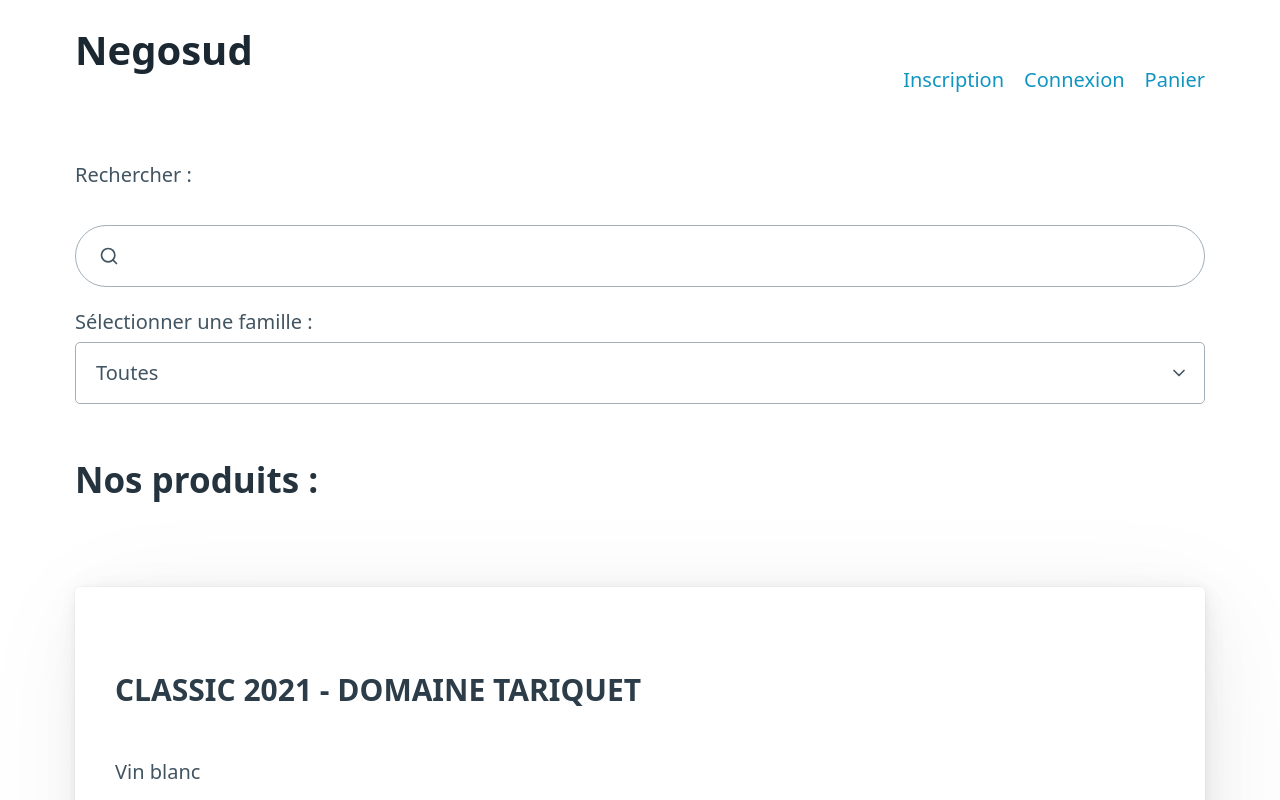
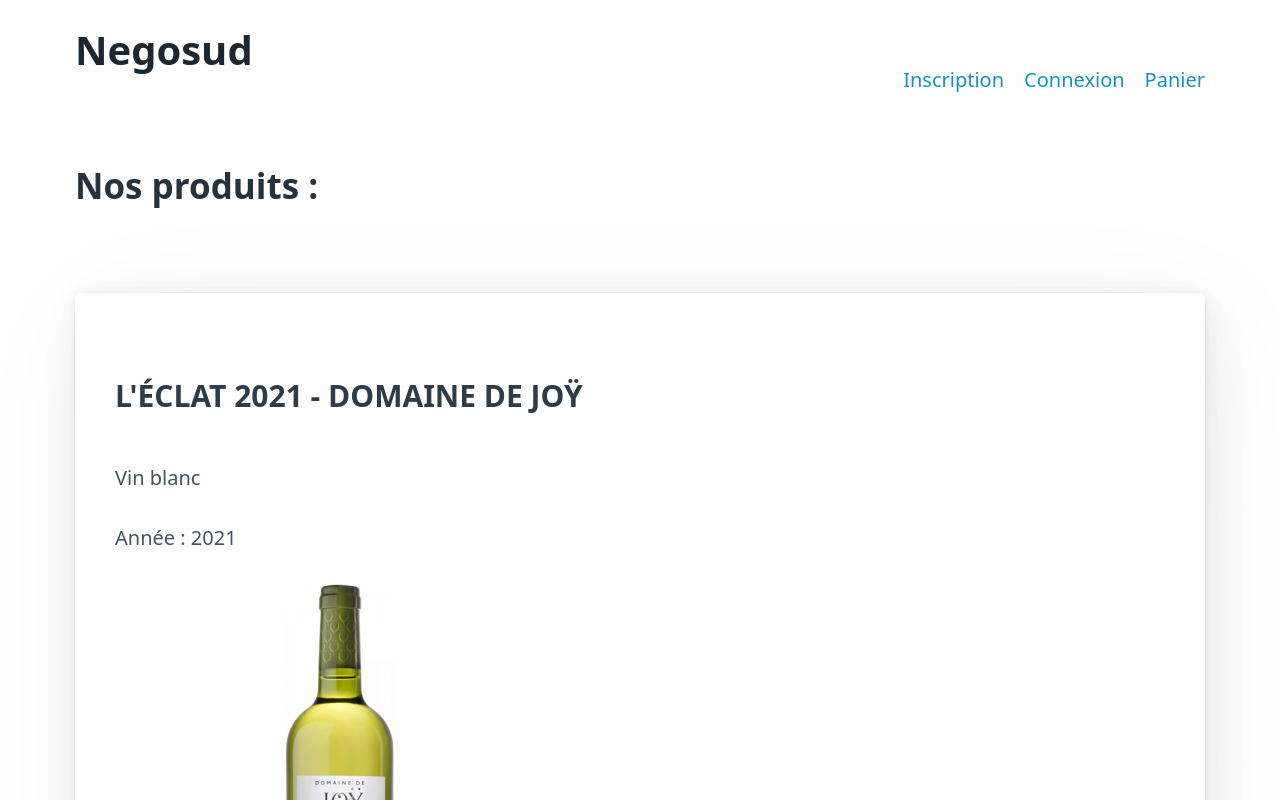
Before and after one commit to kiamiya/Client_Leger_Bacchus, a React (Create React App) app: page / in a window 1280 px wide. Shown: the top 800 px of the page. Built offline with nearby package versions, Linux system fonts and the light colour scheme.

Commit message:
faking products API

```diff
--- a/src/App.js
+++ b/src/App.js
@@ -1,11 +1,24 @@
+// libs
 import { BrowserRouter, Routes, Route } from "react-router-dom";
 
+// composants
 import Accueil from "./pages/Accueil";
 import Panier from "./pages/Panier";
 import Articles from "./pages/Articles";
 
+// données dummy
+import { users } from "./dummy_data/users";
+import { products } from "./dummy_data/products";
+
+// variables globales
+import { context } from "./context";
+
+const user = {};
+const basket = [];
+
 const App = () => {
   return (
+    <context.Provider value={{ user, users, products, basket }}>
       <BrowserRouter>
       <Routes>
         <Route path="*" element={<Accueil />} />
@@ -14,6 +27,7 @@
         <Route exact path="/articles/:articleId" element={<Articles />} />
       </Routes>
     </BrowserRouter>
+  </context.Provider>
   );
 };
 
--- /dev/null
+++ b/src/context.js
@@ -0,0 +1,3 @@
+import { createContext } from "react";
+
+export const context = createContext(null);
--- /dev/null
+++ b/src/dummy_data/products.js
@@ -0,0 +1,67 @@
+export const products = [
+  {
+    "id": "4569",
+    "intitule": "L'ÉCLAT 2021 - DOMAINE DE JOŸ",
+    "type": "Vin blanc",
+    "annee": "2021",
+    "alcool": "11,5 % vol",
+    "contenance": "0,75 L",
+    "description strong": "L'Éclat du domaine de Joÿ est un vin de plaisir immédiat à déguster sur sa jeunesse, pour le plaisir de la fraîcheur et du fruité !",
+    "description": "La cuvée l'Éclat offre une robe pâle aux reflets verts. Le nez frais et fruité présente des notes d'agrumes (pamplemousse, citron) et de fruits exotiques (litchi). En bouche, le vin est frais, rond et se termine sur des notes délicieusement fruitées. L'Eclat du domaine de Joÿ est un vin de plaisir à boire jeune, entre amis, à l'apéritif, sur des fruits de mer et crustacés, des poissons grillés, du Comté, des fromages de chèvres frais !",
+    "image source": "l-eclat-2021-domaine-de-joy.png",
+    "image alt": "Bouteille de vin L'éclat 2021 - Domaine de Joÿ",
+    "prix": "7€60"
+  },
+  {
+    "id": "5264",
+    "intitule": "CLASSIC 2021 - DOMAINE TARIQUET",
+    "type": "Vin blanc",
+    "annee": "2021",
+    "alcool": "10,5 % vol",
+    "contenance": "0,75 L",
+    "description strong": "Le domaine Tariquet a réussi à proposer un vin de tous les instants ! A l'apéritif, sur un repas, en famille, entre amis...",
+    "description": "Chaque gorgée dégustée est une véritable explosion de fruits (d'agrumes), accompagnée d'une agréable fraîcheur qui fera appel à une nouvelle gorgée. Le conseil de nos sommeliers : avoir toujours une bouteille au frais... au cas où !",
+    "image source": "classic-2021-domaine-tariquet.png",
+    "image alt": "Bouteille de vin Tariquet Classic 2021",
+    "prix": "7€65"
+  },
+  {
+    "id": "8745",
+    "intitule": "HARMONIE DE GASCOGNE BLANC 2022 - DOMAINE PELLEHAUT",
+    "type": "Vin blanc",
+    "annee": "2022",
+    "alcool": "11 % vol",
+    "contenance": "0,75 L",
+    "description strong": "Complexe et plein d'expression, cet Harmonie de Gascogne blanc est délicieusement bon!",
+    "description": "Dans une robe limpide et brillante, le vin offre un nez plein de senteurs sur des notes de fleurs, de fruits mûrs et de fruits confits. L'attaque est franche pour une bouche souple et suave, très équilibrée et persistante. Ce millésime révèle une intensité et une concentration sans égale!",
+    "image source": "harmonie-de-gascogne-blanc-2022-domaine-pellehaut.png",
+    "image alt": "Bouteille de vin Harmonie de Gascogne Blanc 2022",
+    "prix": "9€20"
+  },
+  {
+    "id": "1564",
+    "intitule": "MONTAGNE NOIRE 2021 - CHATEAU AUZIAS",
+    "type": "Vin rouge",
+    "annee": "2021",
+    "alcool": "13,5 % vol",
+    "contenance": "0,75 L",
+    "description strong": "Pour les amateurs de valeurs sûres : ce rouge du Languedoc multi-récompensé à petit prix est fait pour vous !",
+    "description": "Des amis qui débarquent à l’improviste ? Une envie de s’ouvrir un bouteille de rouge, comme ça, juste pour le plaisir d’accompagner un morceau de fromage et un peu de charcuterie ? Avec Montagne Noire du Château d’Auzias on a tout bon ! Ses notes de fruits noirs et d’épices délicates agrémentent à merveille ce petit vin rouge du Languedoc au rapport qualité-prix-plaisir imbattable ! Foncez !",
+    "image source": "montagne-noire-2021-chateau-auzias.png",
+    "image alt": "Bouteille de vin Montagne Noire 2021 - Chateau Auzias",
+    "prix": "6€90"
+  },
+  {
+    "id": "8749",
+    "intitule": "UBY BYO ROSE N°26 2021 - DOMAINE UBY",
+    "type": "Vin rosé",
+    "annee": "2021",
+    "alcool": "11,5 % vol",
+    "contenance": "0,75 L",
+    "description strong": "Découvrez la gamme Byo du domaine Uby à travers ce délicieux rosé !!",
+    "description": "L'intégralité du vignoble d'Uby est certifié Viticulture Raisonnée Contrôlée depuis 10 ans et les vignes issues de l'agriculture biologique représentent 70 hectares du domaine. Cette cuvée rosée de la gamme Byo est un vrai régal... Avec des notes de framboise, de groseilles, le vin dégage une grande fraîcheur avec une bouche grasse et ample sur une délicieuse finale de fruits frais... Une pure gourmandise !",
+    "image source": "uby-byo-rose-n26-2021-domaine-uby.png",
+    "image alt": "Bouteille de vin Uby Byo Rosé N°26 2021 - Domaine Uby",
+    "prix": "7€90"
+  },
+];
--- /dev/null
+++ b/src/dummy_data/users.js
@@ -0,0 +1,14 @@
+export const users = [
+  {
+    "email": "jerome@google.com",
+    "password": "jerome"
+  },
+  {
+    "email": "titouan@google.com",
+    "password": "titouan"
+  },
+  {
+    "email": "loic@google.com",
+    "password": "loic"
+  }
+];
--- a/src/pages/Accueil.js
+++ b/src/pages/Accueil.js
@@ -1,11 +1,23 @@
+// libs
+import { useContext } from "react";
+
+// composants
 import Header from "./../components/Header";
 import Footer from "./../components/Footer";
 
+// contexte global
+import { context } from "../context";
+
+
 const Accueil = () => {
+  // variable globale
+  const { products } = useContext(context);
+
   return (
     <>
       <Header />
       <main>
+        {/*
         <dialog id="connect-modal">
           <article>
             <header>
@@ -37,56 +49,21 @@
             <option value="digestifs">Digestifs</option>
           </select>
         </form>
+        */}
         <section>
           <h2>Nos produits :</h2>
-      <article onClick={() => {window.location="/articles/tariquet2021";}}>
-        <h3>CLASSIC 2021 - DOMAINE TARIQUET</h3>
-        <p>Vin blanc</p>
-        <p>Année : 2021</p>
-        <img src="./images/classic-2021-domaine-tariquet.png" alt="Bouteille de vin Tariquet Classic 2021" />
-        <footer>
-          <p>prix : 7€65</p>
-        </footer>
+          {products.map((product) => {
+            return (
+            <article key={product["id"]}>
+              <h3>{product["intitule"]}</h3>
+              <p>{product["type"]}</p>
+              <p>Année : {product["annee"]}</p>
+              <img src={`../images/${product["image source"]}`} alt={product["image alt"]} />
+              <p>prix : {product["prix"]}</p>
+              <p><a href={`/articles/${product["id"]}`}>Voir fiche produit</a></p>
             </article>
-      <article onClick={() => {window.location="harmoniedegascogneblanc2022domainepellehaut.html";}}>
-        <h3>HARMONIE DE GASCOGNE BLANC 2022 - DOMAINE PELLEHAUT</h3>
-        <p>Vin blanc</p>
-        <p>Année : 2022</p>
-        <img src="./images/harmonie-de-gascogne-blanc-2022-domaine-pellehaut.png"
-          alt="Bouteille de vin Harmonie de Gascogne Blanc 2022" />
-        <footer>
-          <p>prix : 9€20</p>
-        </footer>
-      </article>
-      <article onClick={() => {window.location="leclat2021domainedejoy.html";}}>
-        <h3>L'ÉCLAT 2021 - DOMAINE DE JOŸ</h3>
-        <p>Vin blanc</p>
-        <p>Année : 2021</p>
-        <img src="./images/l-eclat-2021-domaine-de-joy.png" alt="Bouteille de vin L'éclat 2021 - Domaine de Joÿ" />
-        <footer>
-          <p>prix : 7€60</p>
-        </footer>
-      </article>
-      <article onClick={() => {window.location="montagnenoire2021chateauauzias.html";}}>
-        <h3>MONTAGNE NOIRE 2021 - CHATEAU AUZIAS</h3>
-        <p>Vin rouge</p>
-        <p>Année : 2021</p>
-        <img src="./images/montagne-noire-2021-chateau-auzias.png"
-          alt="Bouteille de vin Montagne Noire 2021 - Chateau Auzias" />
-        <footer>
-          <p>prix : 6€90</p>
-        </footer>
-      </article>
-      <article onClick={() => {window.location="ubybyorose262021domaineuby.html";}}>
-        <h3>UBY BYO ROSE N°26 2021 - DOMAINE UBY</h3>
-        <p>Vin rosé</p>
-        <p>Année : 2021</p>
-        <img src="./images/uby-byo-rose-n26-2021-domaine-uby.png"
-          alt="Bouteille de vin Uby Byo Rosé N°26 2021 - Domaine Uby" />
-        <footer>
-          <p>prix : 7€90</p>
-        </footer>
-      </article>
+            );
+          })}
         </section>
       </main>
       <Footer />
--- a/src/pages/Articles.js
+++ b/src/pages/Articles.js
@@ -1,17 +1,59 @@
+// libs
+import { useContext } from "react";
 import { useParams } from "react-router-dom";
 
+// composants
 import Header from "./../components/Header";
 import Main from "./../components/Main";
 import Footer from "./../components/Footer";
 
+// contexte global
+import { context } from "../context";
+
+
 const Articles = () => {
+  // paramètre passé dans l'URL
   const { articleId } = useParams();
+
+  // variable globale
+  const { products } = useContext(context);
+
+  // récupère l'index du produit dont l'id correspond à celui de l'URL
+  const productIndex = products.findIndex((element) => element["id"] === articleId);
 
   return (
     <>
       <Header />
       <Main />
-      <p>articles {articleId}</p>
+      <section>
+        {productIndex === -1 ? (
+        <article>
+          <p>Aucun article avec cet identifiant.</p>
+          <p>Cliquez <a href="accueil">ici</a> pour revenir à l'accueil.</p>
+        </article>
+        ) : (
+        <article>
+          <h3>{products[productIndex]["intitule"]}</h3>
+          <p>{products[productIndex]["type"]}</p>
+          <p>Année : {products[productIndex]["annee"]}</p>
+          <p>{products[productIndex]["alcool"]}</p>
+          <p>{products[productIndex]["contenance"]}</p>
+          <p>
+            <strong>{products[productIndex]["description strong"]}</strong><br />
+            {products[productIndex]["description"]}
+          </p>
+          <img src={`../images/${products[productIndex]["image source"]}`} alt={products[productIndex]["image alt"]} />
+          <footer>
+            <p>prix : {products[productIndex]["prix"]}</p>
+            <form>
+              <label for="quantity">Quantité :</label><br />
+              <input type="number" id="quantity" name="quantity" value="1" step="1" min="1" max="100" /><br />
+              <button>Ajouter au panier</button>
+            </form>
+          </footer>
+        </article>
+        )}
+      </section>
       <Footer />
     </>
   );
```
Lines whose indentation alone changed are shown as unchanged.
